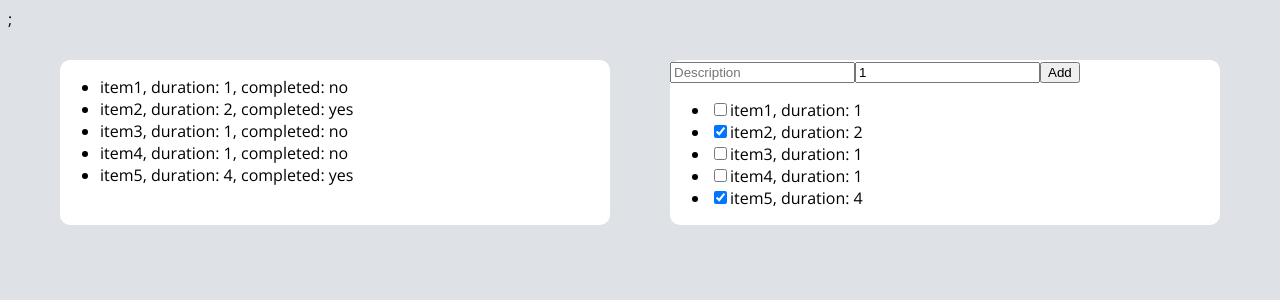
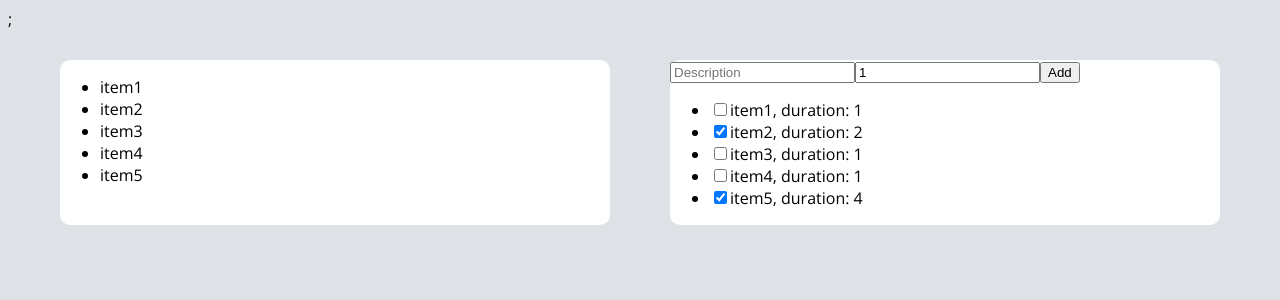
Before and after one commit to dcrescimbeni/todo-less, a React (Create React App) app: page / in a window 1280 px wide. Shown: the top 300 px of the page. Built offline with nearby package versions, Linux system fonts and the light colour scheme.

Commit message:
Added drag and drop

```diff
--- a/src/App.js
+++ b/src/App.js
@@ -56,7 +56,7 @@ function App() {
 
   return (
     <div className="App">
-      <TimeColumn todoList={todoList} />
+      <TimeColumn todoList={todoList} setTodoList={setTodoList} />
       <TaskColumn
         todoList={todoList}
         handleAdd={handleAdd}
--- a/src/TimeColumn/TimeColumn.js
+++ b/src/TimeColumn/TimeColumn.js
@@ -1,16 +1,50 @@
-export default function TimeColumn({ todoList }) {
+import { DragDropContext } from 'react-beautiful-dnd';
+import { Droppable } from 'react-beautiful-dnd';
+import { Draggable } from 'react-beautiful-dnd';
+
+export default function TimeColumn({ todoList, setTodoList }) {
+  // Code to handle reordering the list
+  function handleOnDragEnd(result) {
+    const newList = [...todoList];
+    const [reorderedTask] = newList.splice(result.source.index, 1);
+    newList.splice(result.destination.index, 0, reorderedTask);
+
+    setTodoList(newList);
+  }
+
   return (
+    <DragDropContext onDragEnd={handleOnDragEnd}>
       <div className="timeColumn column">
-      <ul>
-        {todoList.map((element) => {
+        <Droppable droppableId="tasks">
+          {(provided) => (
+            <ul {...provided.droppableProps} ref={provided.innerRef}>
+              {todoList.map((element, index) => {
                 return (
-            <li key={element.id}>
-              {element.description}, duration: {element.duration}, completed:{' '}
-              {element.completed ? 'yes' : 'no'}
+                  <Draggable
+                    key={element.id}
+                    draggableId={element.id.toString()}
+                    index={index}
+                  >
+                    {(provided) => (
+                      <li
+                        {...provided.draggableProps}
+                        {...provided.dragHandleProps}
+                        ref={provided.innerRef}
+                      >
+                        {element.description}
                       </li>
+                    )}
+                  </Draggable>
                 );
               })}
+              {provided.placeholder}
             </ul>
+          )}
+        </Droppable>
       </div>
+    </DragDropContext>
   );
 }
+
+// Drag and drop explaination source:
+// https://www.freecodecamp.org/news/how-to-add-drag-and-drop-in-react-with-react-beautiful-dnd/
```
Lines whose indentation alone changed are shown as unchanged.
